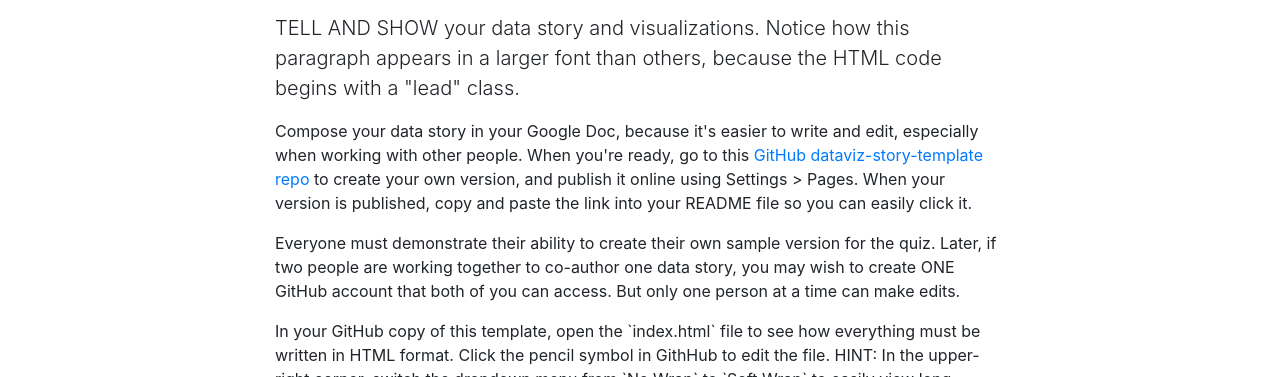
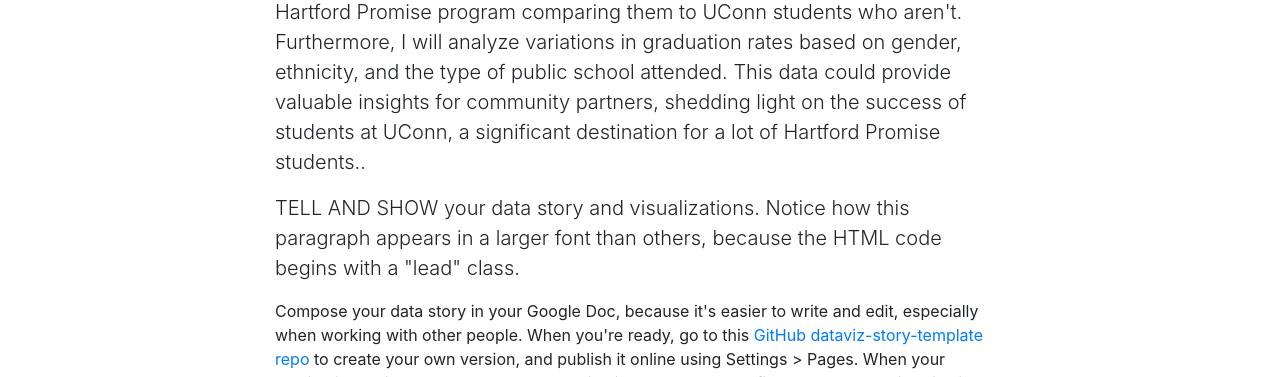
Before and after one commit to ColinLeonard1/Johnson-Practice, a plain HTML site: page index.html in a window 1280 px wide. Shown: the part 739-1116 px from the top of the page. Drawn offline with nearby package versions, Linux system fonts and the light colour scheme.

Commit message:
Update index.html

```diff
--- a/index.html
+++ b/index.html
@@ -66,7 +66,7 @@
       <div class="row">
         <div class="col-lg-8 mx-auto">
           <h2>Introduction</h2>
-            <p class="lead"> Introduction begins here.</p>
+            <p class="lead"> In this project, I plan to examine the graduation rates of UConn students in the Hartford Promise program comparing them to UConn students who aren't. Furthermore, I will analyze variations in graduation rates based on gender, ethnicity, and the type of public school attended. This data could provide valuable insights for community partners, shedding light on the success of students at UConn, a significant destination for a lot of Hartford Promise students..</p>
 
           <p class="lead">TELL AND SHOW your data story and visualizations. Notice how this paragraph appears in a larger font than others, because the HTML code begins with a "lead" class.</p>
 
```
